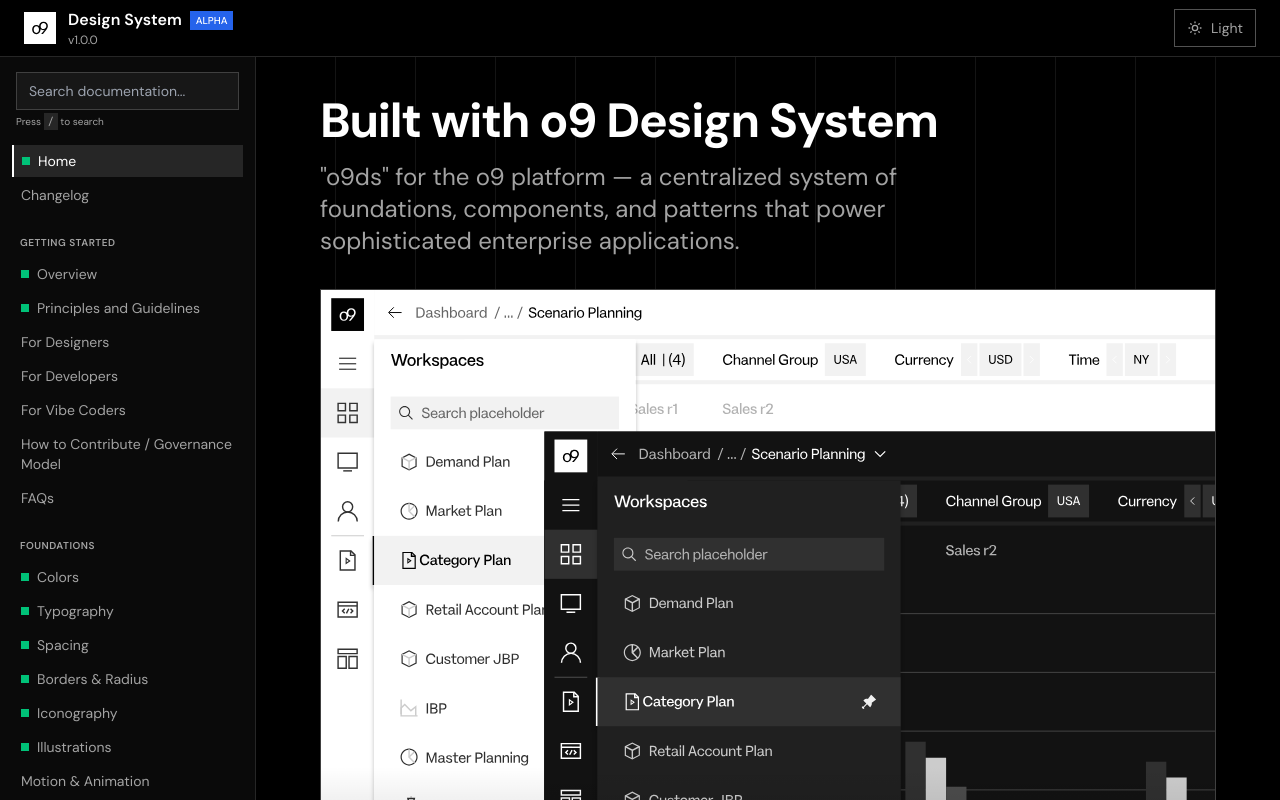
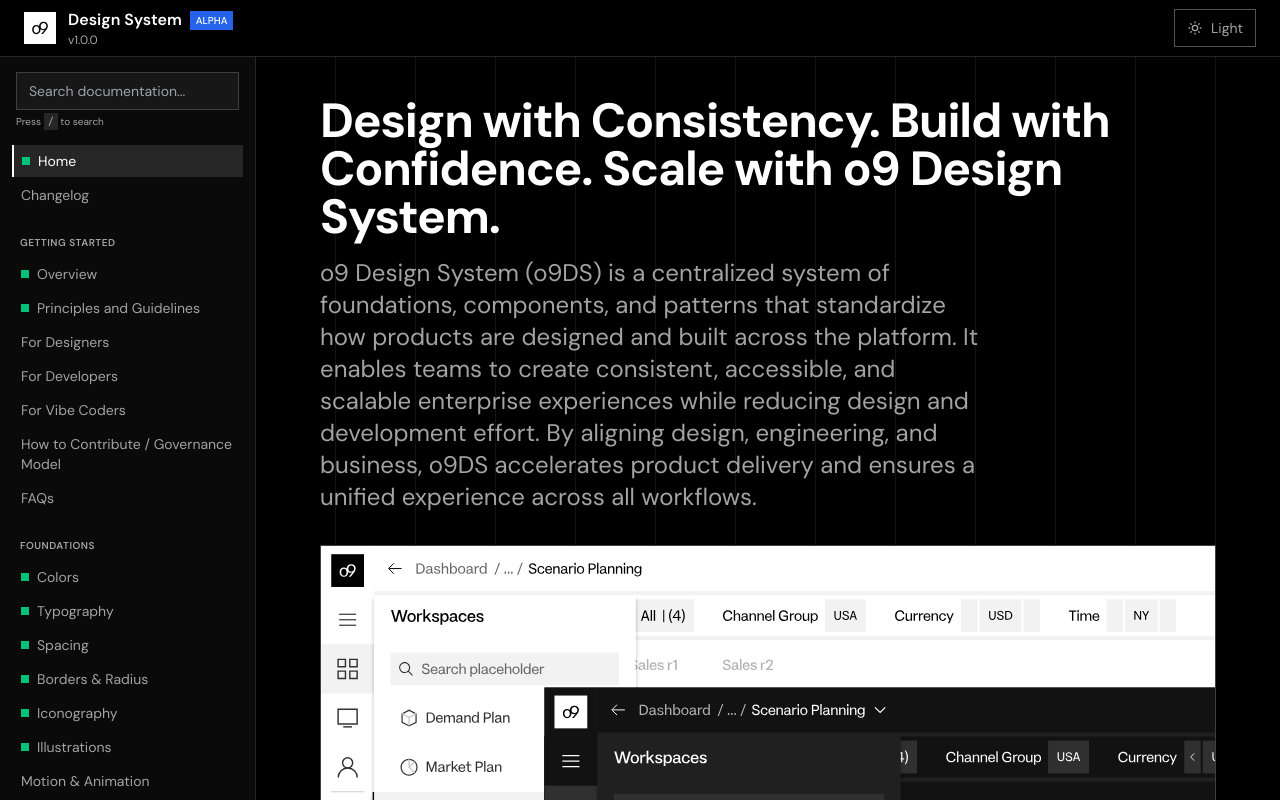
Before and after one commit to akashuxer/o9ds, a React (Vite) app: page / in a window 1280 px wide. Shown: the top 800 px of the page. Built offline with nearby package versions, Linux system fonts and the light colour scheme.

Commit message:
Update Home hero: new heading and o9DS description
Made-with: Cursor

```diff
--- a/src/pages/Home.jsx
+++ b/src/pages/Home.jsx
@@ -62,10 +62,10 @@ export default function Home() {
       {/* Hero Section */}
       <section>
         <h1 className="text-4xl md:text-5xl font-bold text-o9ds-light-primary dark:text-white mb-4 tracking-tight">
-          Built with o9 Design System
+          Design with Consistency. Build with Confidence. Scale with o9 Design System.
         </h1>
         <p className="text-xl md:text-2xl text-o9ds-light-secondary dark:text-neutral-400 mb-8 max-w-2xl leading-relaxed">
-          "o9ds" for the o9 platform — a centralized system of foundations, components, and patterns that power sophisticated enterprise applications.
+          o9 Design System (o9DS) is a centralized system of foundations, components, and patterns that standardize how products are designed and built across the platform. It enables teams to create consistent, accessible, and scalable enterprise experiences while reducing design and development effort. By aligning design, engineering, and business, o9DS accelerates product delivery and ensures a unified experience across all workflows.
         </p>
         <div
           className="group/hero border overflow-hidden animate-fade-in shadow-sm"
```
